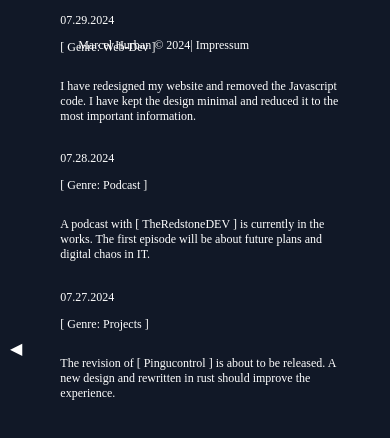
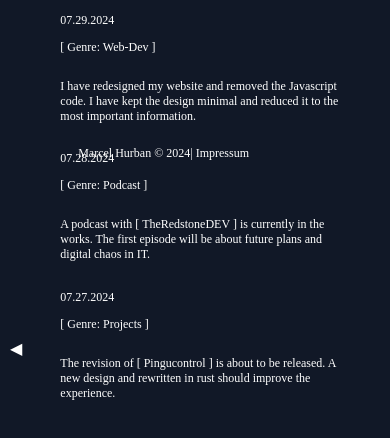
Before and after one commit to DevelLight/Portfolio, a plain HTML site: page page/news.html in a window 390 px wide. Shown: the part 74-512 px from the top of the page. Drawn offline with Linux system fonts and the light colour scheme; a web font is replaced by a local one.

Commit message:
Update style.css

```diff
--- a/style.css
+++ b/style.css
@@ -575,8 +575,8 @@ li{
   }
 
   .copyright-site {
-    top: 10%;
-    padding-top: 4%;
+    top: 20%;
+    padding-top: 10%;
   }
 
   .copy-text {
```
